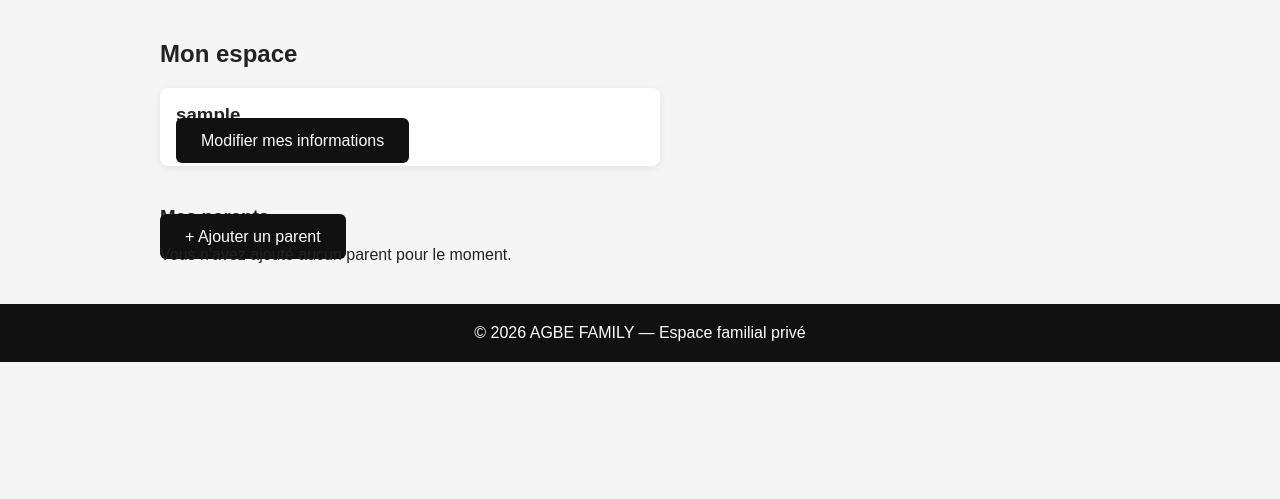
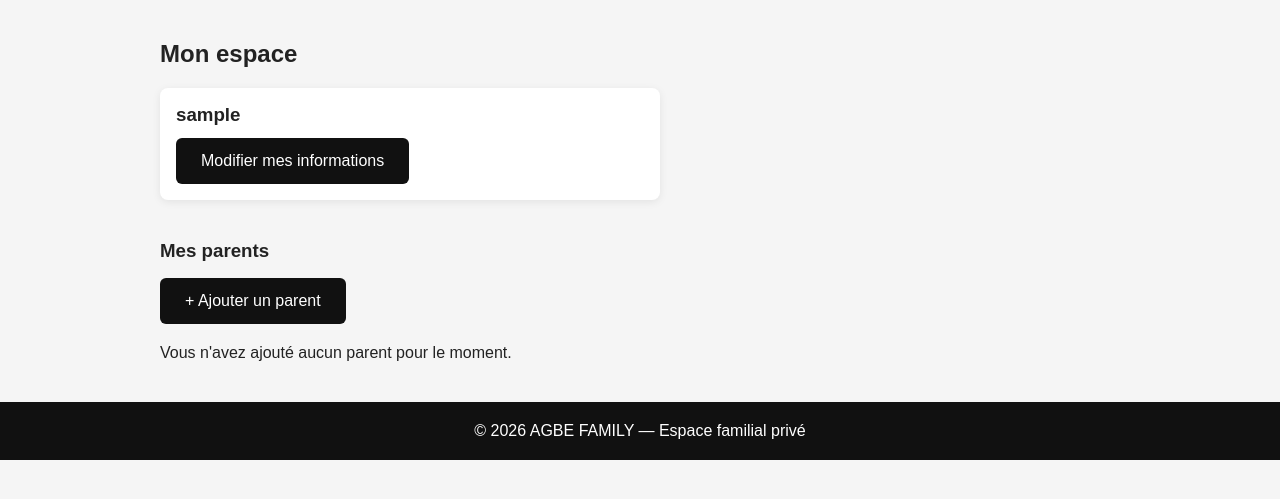
Before and after one commit to Delkatonne/agbe-familia-connect, a Flask app: page /mon-espace/ in a window 1280 px wide. Shown: the part 68-567 px from the top of the page. Run offline with Flask 3, Linux system fonts and the light colour scheme; the visitor is signed in with stand-in values (Sample User, id 1).

Commit message:
mise àa jour du css

```diff
--- a/static/css/style.css
+++ b/static/css/style.css
@@ -66,6 +66,7 @@ nav a:hover {
 }
 
 .btn {
+    display: inline-block;
     background: #111;
     color: white;
     padding: 14px 25px;
@@ -213,6 +214,10 @@ footer {
     border-radius: 8px;
     padding: 16px;
     box-shadow: 0 2px 8px rgba(0, 0, 0, 0.08);
+
+    display: flex;
+    flex-direction: column;
+    gap: 8px;
 }
 
 .card img {
@@ -220,24 +225,33 @@ footer {
     height: 160px;
     object-fit: cover;
     border-radius: 6px;
-    margin-bottom: 10px;
     background: #ddd;
 }
 
 .card h3 {
-    margin-bottom: 6px;
+    margin: 0;
 }
 
 .card-dates {
     font-size: 13px;
     color: #666;
-    margin-bottom: 8px;
+    margin: 0;
 }
 
 .card-meta {
     font-size: 13px;
     color: #888;
-    margin-top: 8px;
+    margin: 0;
+}
+
+.card p {
+    margin: 0;
+}
+
+.card .btn {
+    display: inline-block;
+    align-self: flex-start;
+    margin-top: 4px;
 }
 
 /* --- Liste d'événements --- */
--- a/templates/espace/index.html
+++ b/templates/espace/index.html
@@ -23,8 +23,8 @@
         <a href="{{ url_for('espace.modifier_profil') }}" class="btn">Modifier mes informations</a>
     </div>
 
-    <h3 style="margin-top: 40px;">Mes parents</h3>
-    <p><a href="{{ url_for('espace.ajouter_parent') }}" class="btn">+ Ajouter un parent</a></p>
+    <h3 style="margin-top: 40px; margin-bottom: 16px;">Mes parents</h3>
+    <p style="margin-bottom: 20px;"><a href="{{ url_for('espace.ajouter_parent') }}" class="btn">+ Ajouter un parent</a></p>
 
     {% if parents %}
         <div class="card-grid">
```
